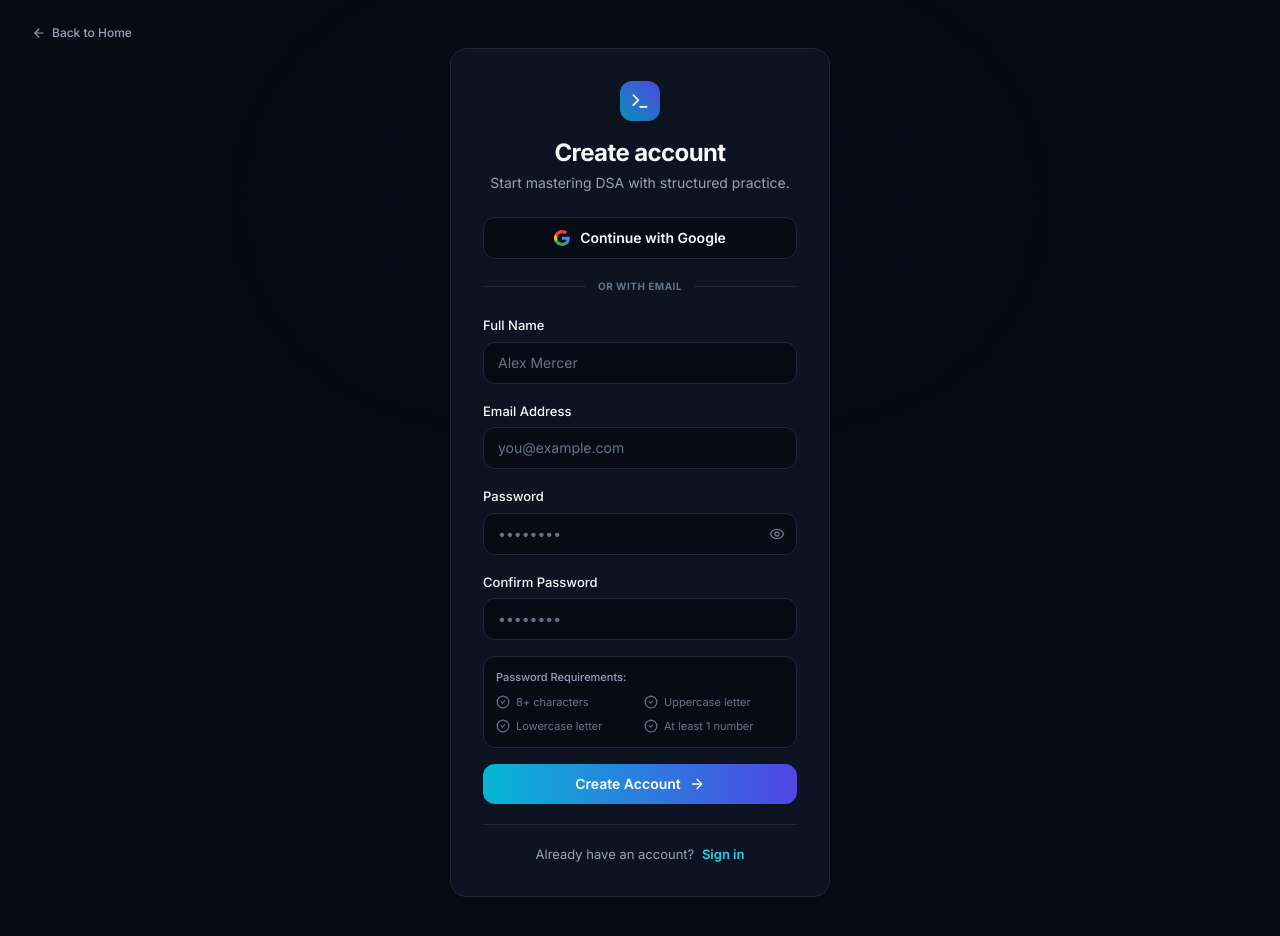
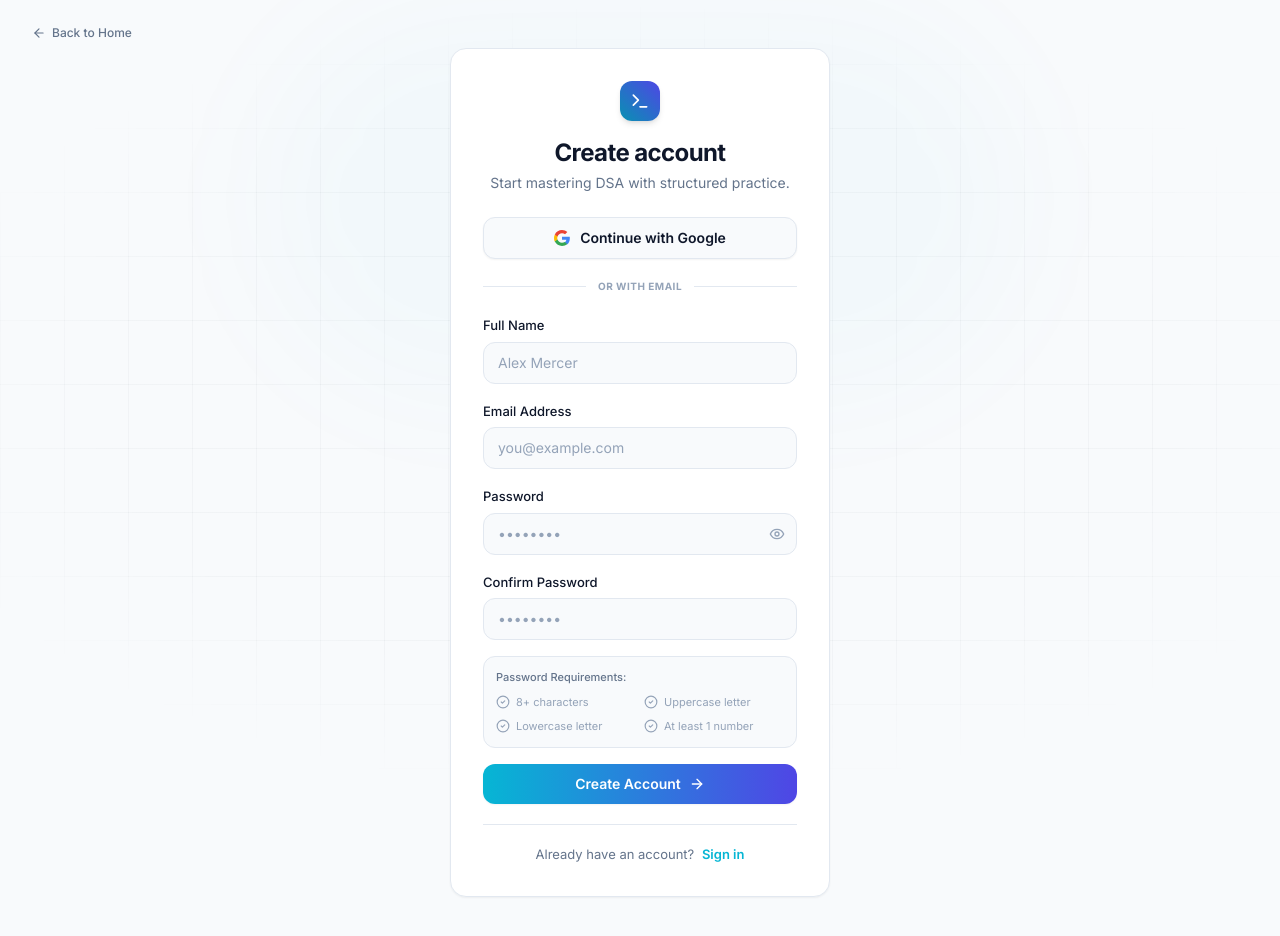
Before and after one commit to Ravikiran9988/axly-dsa-tracker, a React (Vite) app in the folder frontend/: page /signup in a window 1280 px wide. Shown: the top 936 px of the page. Built offline with nearby package versions, Linux system fonts and the light colour scheme; no server answers.

Commit message:
feat: implement global ThemeContext with localStorage persistence and FOUC-prevention script

```diff
--- a/frontend/index.html
+++ b/frontend/index.html
@@ -20,7 +20,7 @@
       (function () {
         try {
           var saved = localStorage.getItem('axly-theme');
-          var theme = (saved === 'light' || saved === 'dark') ? saved : 'dark';
+          var theme = (saved === 'light' || saved === 'dark') ? saved : 'light';
           if (theme === 'dark') {
             document.documentElement.classList.add('dark');
             document.documentElement.style.background = '#080C14';
@@ -31,8 +31,10 @@
             document.documentElement.style.colorScheme = 'light';
           }
         } catch (e) {
-          document.documentElement.classList.add('dark');
-          document.documentElement.style.background = '#080C14';
+          document.documentElement.classList.remove('dark');
+          document.documentElement.classList.add('light');
+          document.documentElement.style.background = '#f8fafc';
+          document.documentElement.style.colorScheme = 'light';
         }
       })();
     </script>
--- a/frontend/src/context/ThemeContext.jsx
+++ b/frontend/src/context/ThemeContext.jsx
@@ -2,7 +2,7 @@
  * ThemeContext — Single global theme source of truth.
  *
  * Reads from / writes to localStorage key "axly-theme".
- * Default: "dark".
+ * Default: "light".
  *
  * Apply this Provider once at the root (main.jsx or App.jsx wrapper).
  * All components consume via useTheme().
@@ -10,7 +10,7 @@
 import React, { createContext, useContext, useState, useEffect, useCallback } from 'react';
 
 const STORAGE_KEY = 'axly-theme';
-const DEFAULT_THEME = 'dark';
+const DEFAULT_THEME = 'light';
 
 /**
  * Reads the stored theme and applies it synchronously to document.documentElement.
```
